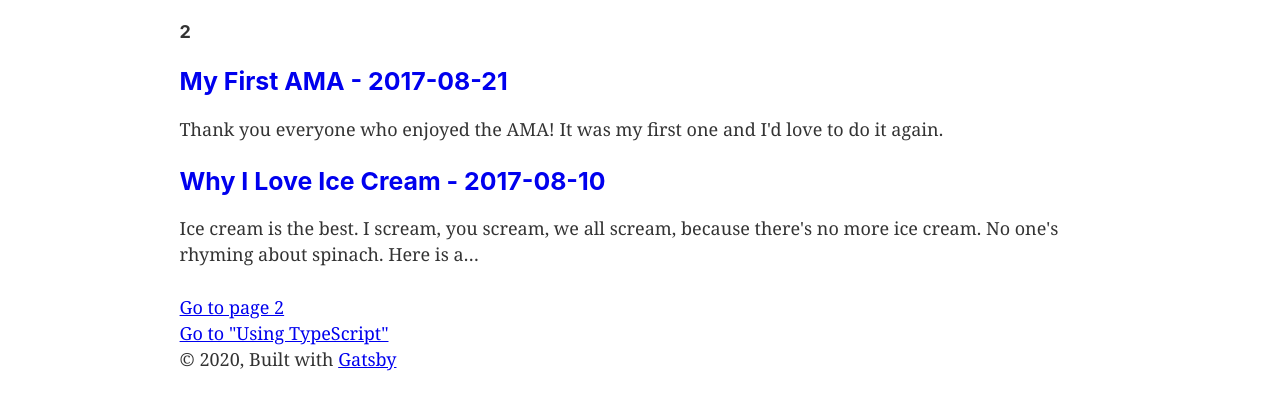
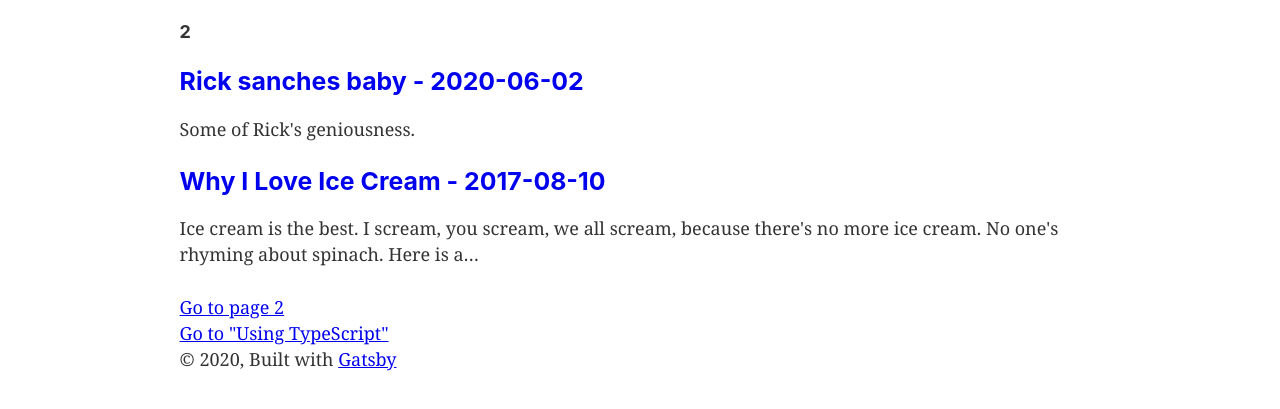
Before and after one commit to alirezashahali/gatsby-trial, a Gatsby site: page / in a window 1280 px wide. Shown: the part 171-580 px from the top of the page. Built offline with nearby package versions, Linux system fonts and the light colour scheme; Gatsby itself is replaced by a stand-in of ours.

Commit message:
try a new one

```diff
--- a/src/markdown-pages/my-first-ama.md
+++ b/src/markdown-pages/my-first-ama.md
@@ -1,9 +1,9 @@
 ---
-title: 'My First AMA'
-date: '2017-08-21'
-description: 'My first AMA :)'
+title: 'Rick sanches baby'
+date: '2020-06-02'
+description: 'Rick sanches glowing through'
 ---
 
-Thank you everyone who enjoyed the AMA! It was my first one and I'd love to do it again.
+Some of Rick's geniousness.
 
 <iframe width="560" height="315" src="https://www.youtube.com/embed/s_1lP4CBKOg" frameborder="0" allow="accelerometer; autoplay; encrypted-media; gyroscope; picture-in-picture" allowfullscreen></iframe>
```
